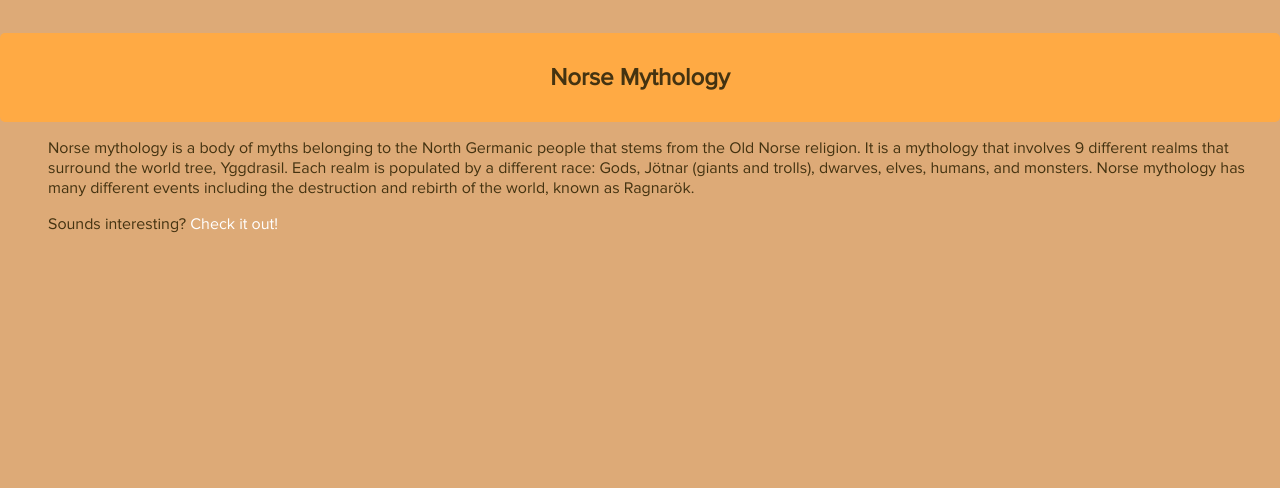
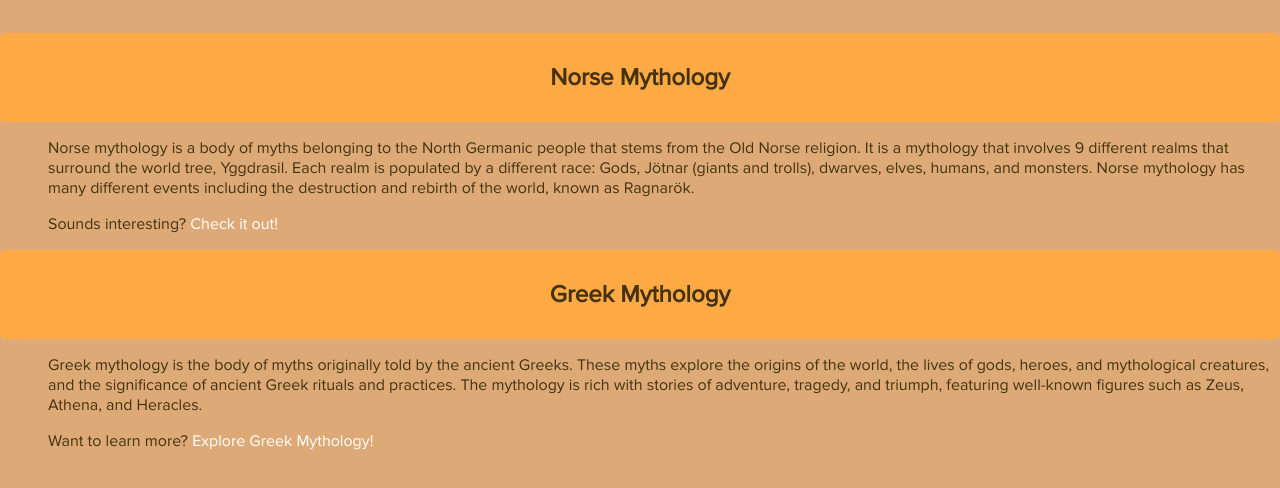
Before and after one commit to samhi113-n320/baklava-final, a website: page views/index.html in a window 1280 px wide. Shown: the part 178-666 px from the top of the page. Drawn offline with Linux system fonts and the light colour scheme.

Commit message:
Added the greek section to the index.html file

```diff
--- a/views/index.html
+++ b/views/index.html
@@ -52,5 +52,11 @@
         the world, known as Ragnarök.
     </p>
     <p>Sounds interesting? <a href="./norse" style="color: white;">Check it out!</a></p>
+
+    <h2>Greek Mythology</h2>
+    <p>
+        Greek mythology is the body of myths originally told by the ancient Greeks. These myths explore the origins of the world, the lives of gods, heroes, and mythological creatures, and the significance of ancient Greek rituals and practices. The mythology is rich with stories of adventure, tragedy, and triumph, featuring well-known figures such as Zeus, Athena, and Heracles.
+    </p>
+    <p>Want to learn more? <a href="./greek" style="color: white;">Explore Greek Mythology!</a></p>
 </body>
 </html>
```
